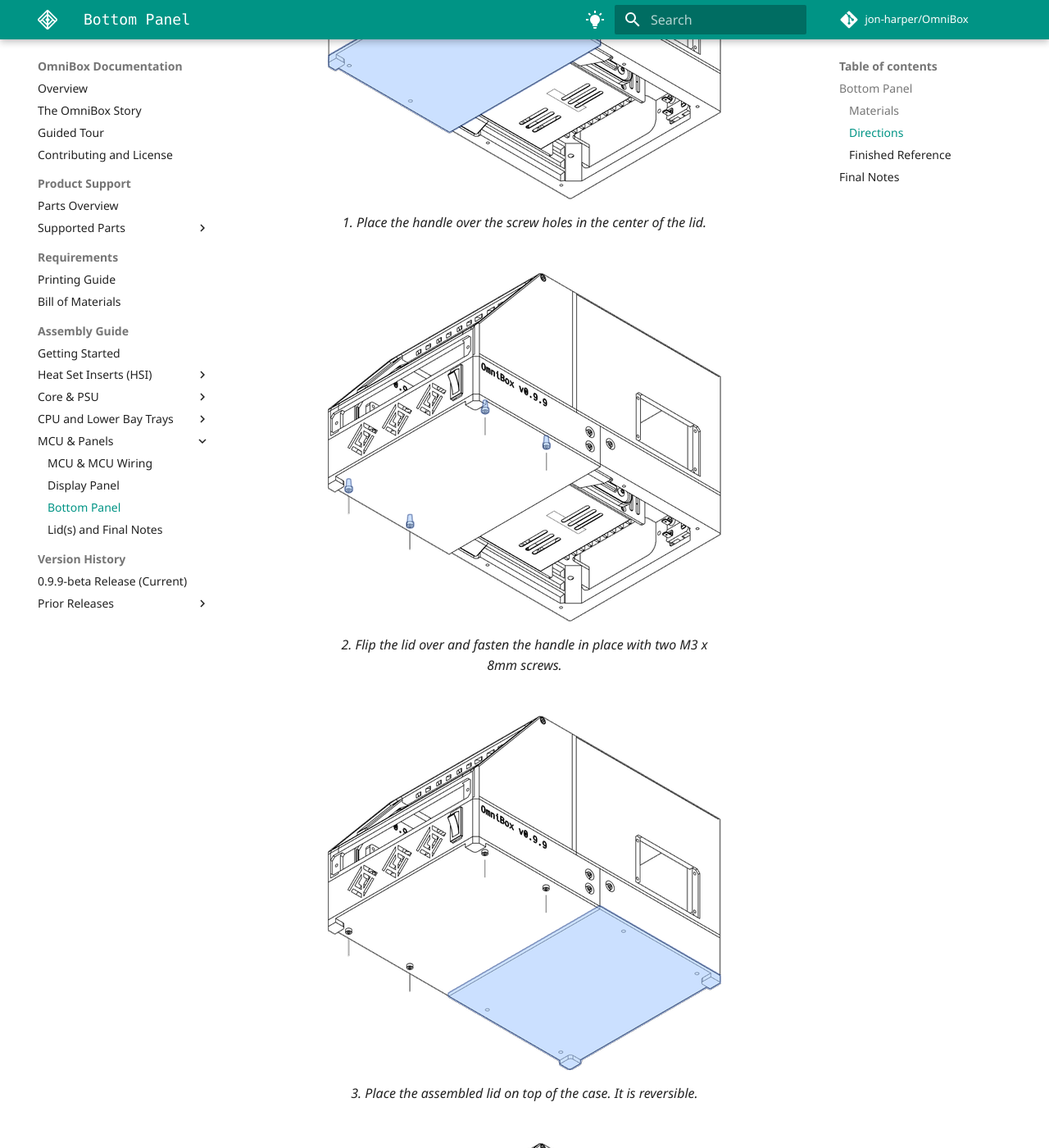
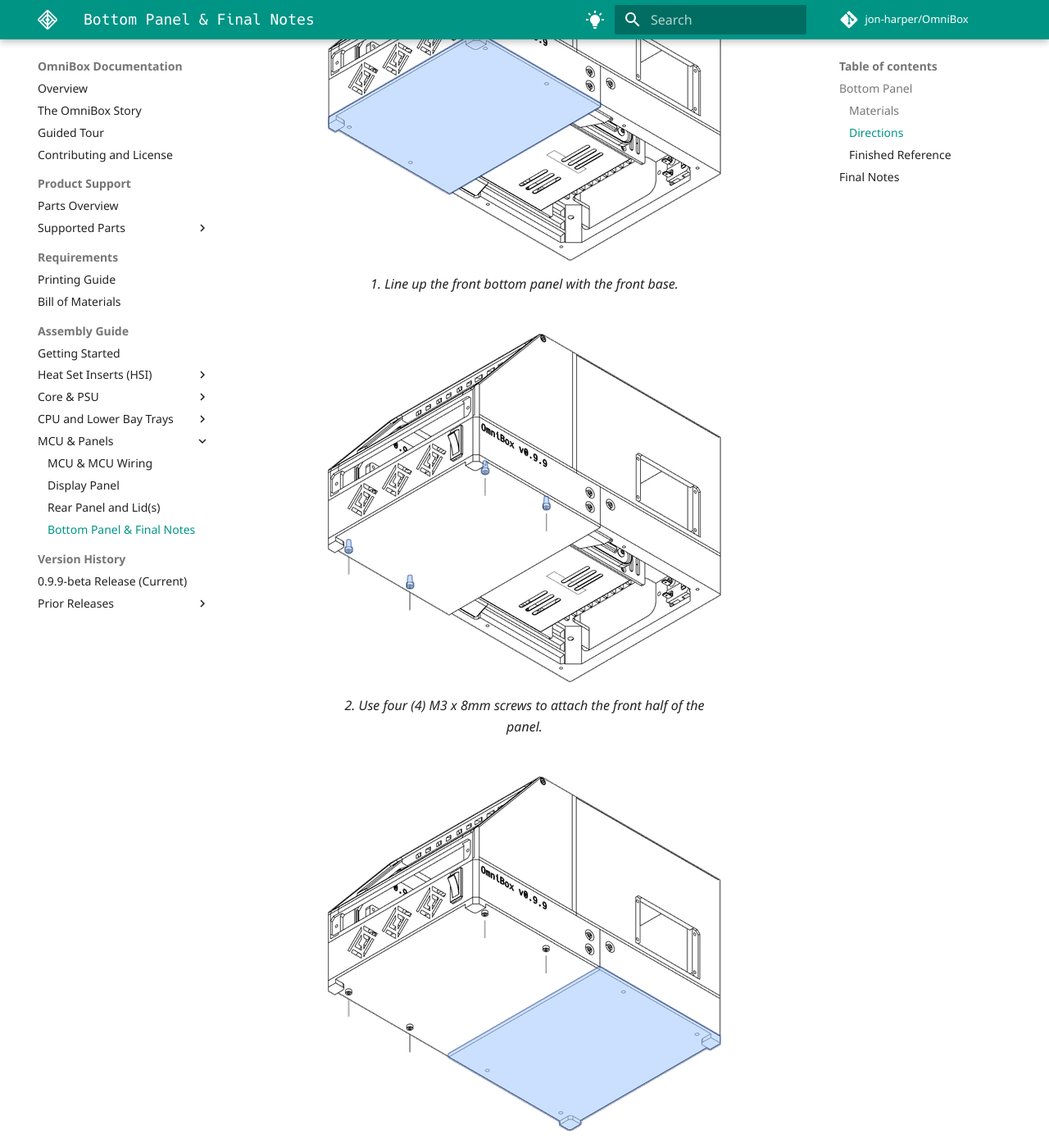
Before and after one commit to jon-harper/OmniBox-docs, an MkDocs documentation site: the page built from docs/assembly_v2/bottom.md, in a window 1280 px wide and 1400 px high, scrolled down 777 px. Shown: the whole window at 82% size. Built offline with MkDocs 1.6.1 and Material for MkDocs 9.7.7, drawn with Linux system fonts in a browser that asks for light colours; comment, search, counter and statistics services are not loaded; some of the changed text lies outside the part shown.

Commit message:
Finished out assembly

```diff
--- a/docs/assembly_v2/bottom.md
+++ b/docs/assembly_v2/bottom.md
@@ -1,14 +1,14 @@
 ---
-title: Bottom Panel
+title: Bottom Panel & Final Notes
 summary: Installing the bottom panel.
 authors: Jon Harper
 date: 2022-11-15
 ---
 
 ## Bottom Panel
-<!--
+
 ??? overview
-    <iframe src="https://jon-harper.github.io/OmniBox/video/0.9.9/lid.mp4" frameborder="0" width="100%" height="600px" allowfullscreen></iframe> -->
+    <iframe src="https://jon-harper.github.io/OmniBox/video/0.9.9/bottom.mp4" frameborder="0" width="100%" height="600px" allowfullscreen></iframe>
 
 ### Materials
 
@@ -38,22 +38,22 @@
 
 <figure markdown>
   [![illustration][bottom1]{width="480"}][bottom1]
-  <figcaption>1. Place the handle over the screw holes in the center of the lid.</figcaption>
+  <figcaption>1. Line up the front bottom panel with the front base.</figcaption>
 </figure>
 
 <figure markdown>
   [![illustration][bottom2]{width="480"}][bottom2]
-  <figcaption>2. Flip the lid over and fasten the handle in place with two M3 x 8mm screws.</figcaption>
+  <figcaption>2. Use four (4) M3 x 8mm screws to attach the front half of the panel.</figcaption>
 </figure>
 
 <figure markdown>
   [![illustration][bottom3]{width="480"}][bottom3]
-  <figcaption>3. Place the assembled lid on top of the case. It is reversible.</figcaption>
+  <figcaption>3. Line up the rear panel with the rear base.</figcaption>
 </figure>
 
 <figure markdown>
   [![illustration][bottom4]{width="480"}][bottom4]
-  <figcaption>4. Use eight (8) M3 x 6mm screws to attach the lid.</figcaption>
+  <figcaption>4. Use four (4) more screws to attach the real bottom panel.</figcaption>
 </figure>
 
 ### Finished Reference
--- a/mkdocs.yml
+++ b/mkdocs.yml
@@ -105,11 +105,10 @@
       - assembly_v2/lower_bay.md
       - assembly_v2/front.md
     - MCU & Panels:
-      # - assembly_v2/rear.md
       - assembly_v2/mcu.md
       - assembly_v2/display.md
+      - assembly_v2/rear_lid.md
       - assembly_v2/bottom.md
-      - assembly_v2/lid.md
   - Version History:
     - history/index.md
     - Prior Releases:
```
Also changed, not shown: docs/assembly_v2/lid.md (deleted, +0 -75 lines), docs/assembly_v2/mcu.md (+9 -0 lines), docs/assembly_v2/rear_lid.md (added, +130 -0 lines), docs/assembly_v2/side.md (+2 -0 lines), docs/img/assembly/panels/bottom/bottom_final.png (added), 3 other files.
